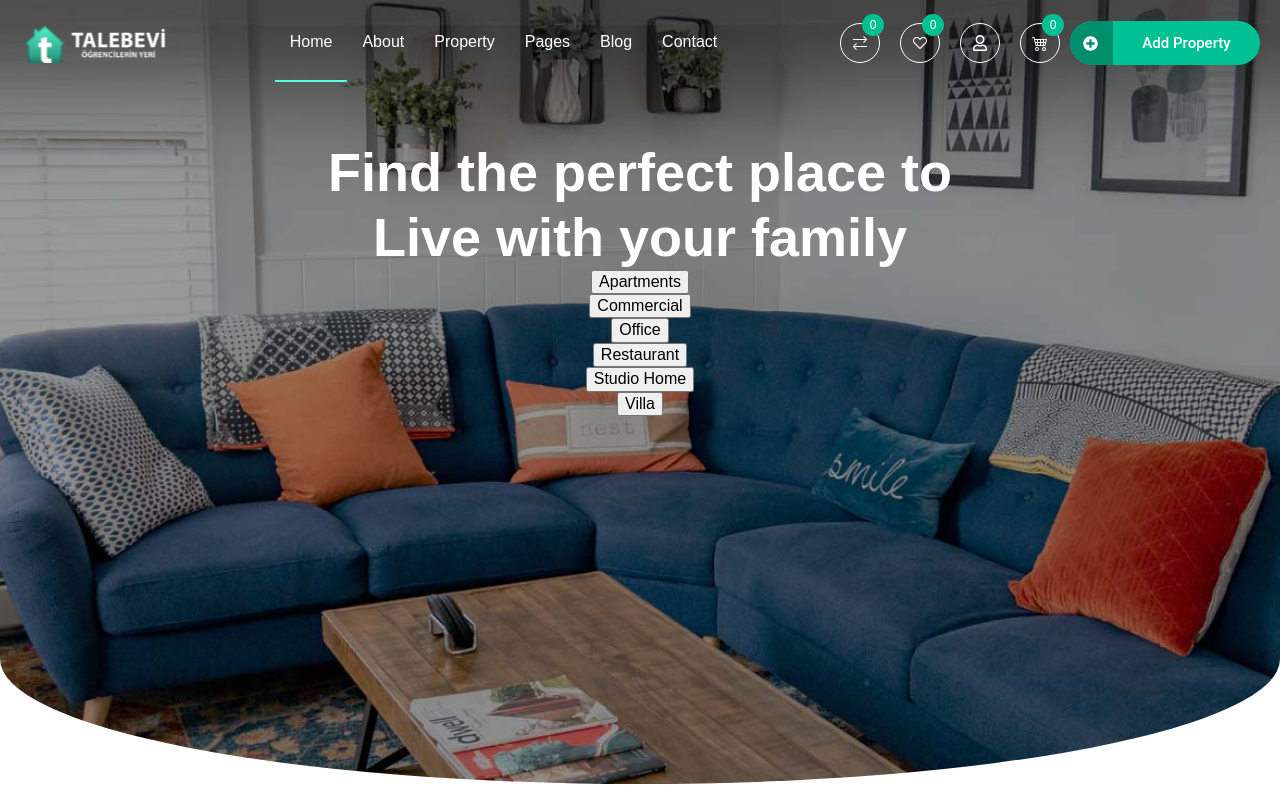
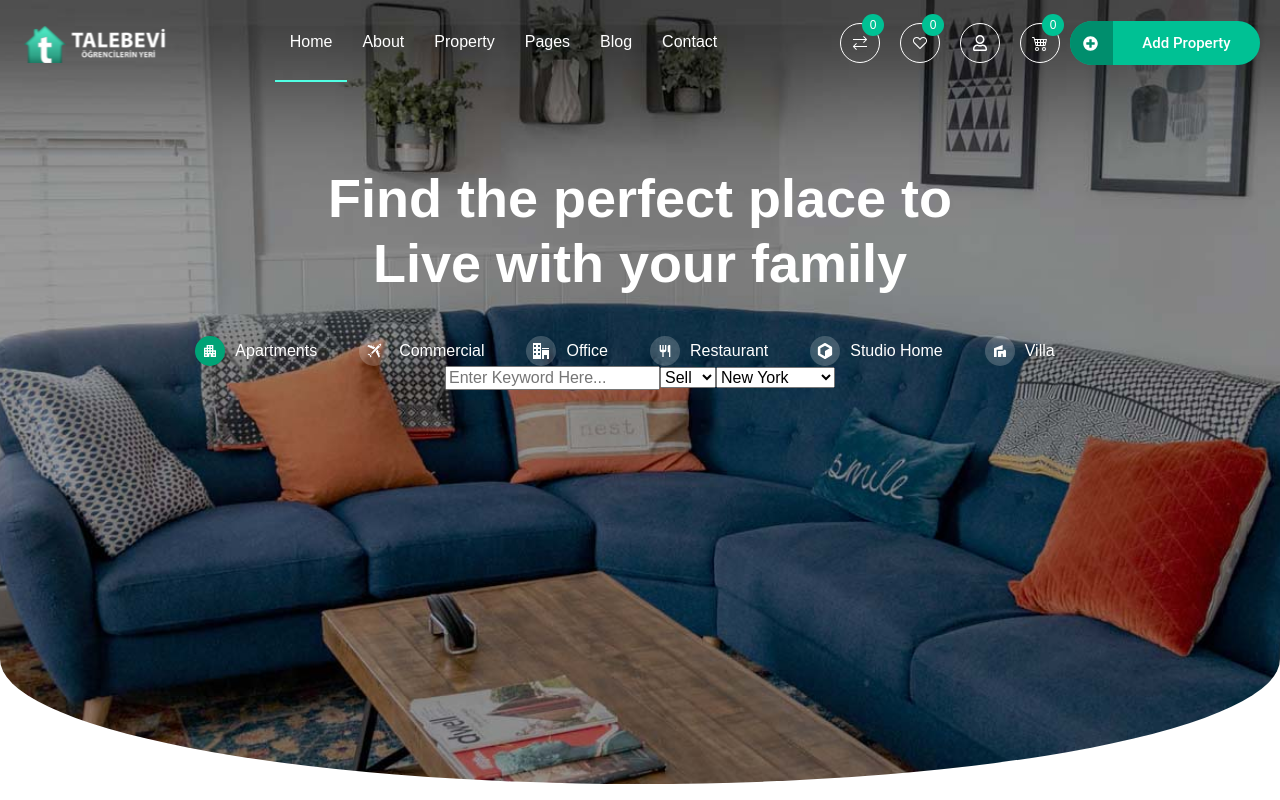
Before and after one commit to kemalbekcan/Talebevi, a Next.js app in the folder client/: page / in a window 1280 px wide. Built offline with nearby package versions, Linux system fonts and the light colour scheme.

Commit message:
Created home page

```diff
--- a/client/pages/index.tsx
+++ b/client/pages/index.tsx
@@ -1,6 +1,12 @@
 import React, { Fragment } from 'react'
 import type { NextPage } from 'next'
 import Layout from '@/layout/Layout'
+import { MdApartment } from 'react-icons/md'
+import { GiCommercialAirplane } from 'react-icons/gi'
+import { ImOffice } from 'react-icons/im'
+import { BiRestaurant } from 'react-icons/bi'
+import { SiReasonstudios } from "react-icons/si";
+import { MdVilla } from "react-icons/md";
 
 const Home: NextPage = () => {
   return (
@@ -9,30 +15,78 @@ const Home: NextPage = () => {
         <div className="landing-page">
           <div className="landing-page-background"></div>
           <div className="landing-page-content">
-            <h2 className='landing-page-content__title'>Find the perfect place to<br /> Live with your family</h2>
-            <div className='landing-page-content-filter'>
-              <div className='landing-page-content-filter-list'>
-                <ul>
-                  <li>
-                    <button>Apartments</button>
+            <h2 className="landing-page-content__title">
+              Find the perfect place to
+              <br /> Live with your family
+            </h2>
+            <div className="landing-page-content-filter">
+              <form className="landing-page-content-filter-form">
+                <div className="landing-page-content-filter-form-buttons">
+                  <ul className="landing-page-content-filter-form-buttons-lists">
+                    <li className="landing-page-content-filter-form-buttons-lists-list">
+                      <button className="landing-page-content-filter-form-buttons-lists-list__item">
+                        <span className='active'>
+                          <MdApartment />
+                        </span>
+                        Apartments
+                      </button>
                     </li>
-                  <li>
-                    <button>Commercial</button>
+                    <li className="landing-page-content-filter-form-buttons-lists-list">
+                      <button className="landing-page-content-filter-form-buttons-lists-list__item">
+                        <span>
+                          <GiCommercialAirplane />
+                        </span>
+                        Commercial
+                      </button>
                     </li>
-                  <li>
-                    <button>Office</button>
+                    <li className="landing-page-content-filter-form-buttons-lists-list">
+                      <button className="landing-page-content-filter-form-buttons-lists-list__item">
+                        <span>
+                          <ImOffice />
+                        </span>
+                        Office
+                      </button>
                     </li>
-                  <li>
-                    <button>Restaurant</button>
+                    <li className="landing-page-content-filter-form-buttons-lists-list">
+                      <button className="landing-page-content-filter-form-buttons-lists-list__item">
+                        <span>
+                          <BiRestaurant />
+                        </span>
+                        Restaurant
+                      </button>
                     </li>
-                  <li>
-                    <button>Studio Home</button>
+                    <li className="landing-page-content-filter-form-buttons-lists-list">
+                      <button className="landing-page-content-filter-form-buttons-lists-list__item">
+                        <span>
+                          <SiReasonstudios />
+                        </span>
+                        Studio Home
+                      </button>
                     </li>
-                  <li>
-                    <button>Villa</button>
+                    <li className="landing-page-content-filter-form-buttons-lists-list">
+                      <button className="landing-page-content-filter-form-buttons-lists-list__item">
+                        <span>
+                          <MdVilla />
+                        </span>
+                        Villa
+                      </button>
                     </li>
                   </ul>
                 </div>
+                <div className='landing-page-content-filter-form-search'>
+                  <input type="text" placeholder='Enter Keyword Here...' />
+                  <select placeholder='Select Type'>
+                    <option value="">Sell</option>
+                    <option value="">Buy</option>
+                    <option value="">Rent</option>
+                  </select>
+                  <select placeholder='Select Location'>
+                    <option value="">New York</option>
+                    <option value="">California</option>
+                    <option value="">United States</option>
+                  </select>
+                </div>
+              </form>
             </div>
           </div>
         </div>
--- a/client/styles/_pages.sass
+++ b/client/styles/_pages.sass
@@ -86,11 +86,44 @@
         width: 100%
         text-align: center
         &__title
+            height: 170px
             color: #ffffff
             font-size: 54px
             font-weight: 600
             line-height: 1.2
             font-family: 'Ubuntu', sans-serif
+        &-filter
+            &-form
+                &-buttons
+                    display: flex
+                    justify-content: center
+                    &-lists
+                        display: flex
+                        &-list
+                            margin-right: 30px
+                            &__item
+                                height: 30px
+                                display: flex
+                                align-items: center
+                                background-color: transparent
+                                color: #ffffff
+                                border: none
+                                cursor: pointer
+                                &:hover
+                                    span
+                                        background-color: #00a376
+                                span
+                                    background-color: rgba(255, 255, 255, .2)
+                                    display: flex
+                                    justify-content: center
+                                    align-items: center
+                                    width: 30px
+                                    height: 30px
+                                    border-radius: 30px
+                                    margin-right: 10px
+                                .active
+                                    background-color: #00a376
+
 /*Home Page*/
 
 /*Sign Page*/
```
Lines whose indentation alone changed are shown as unchanged.
